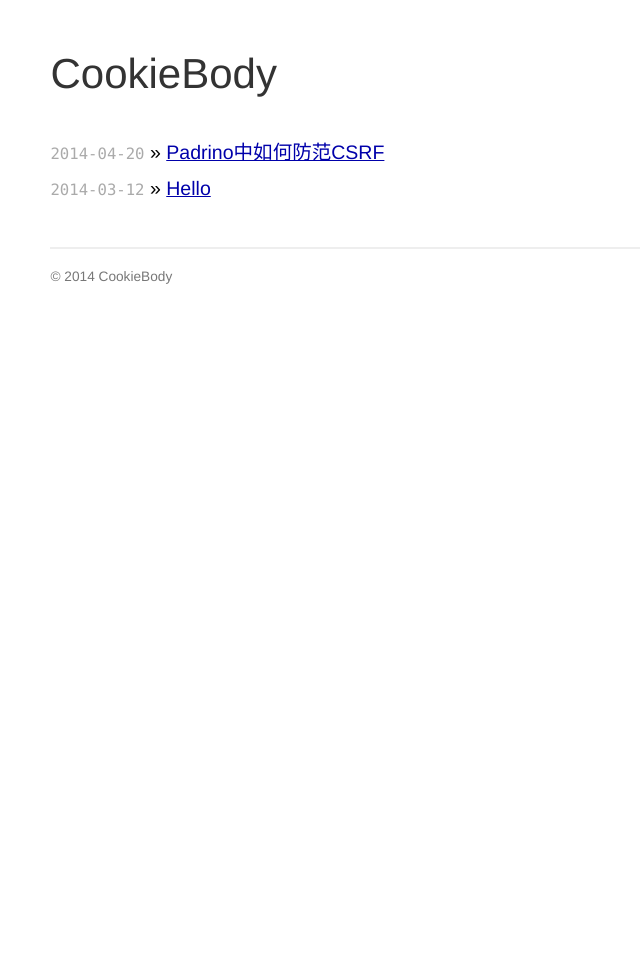
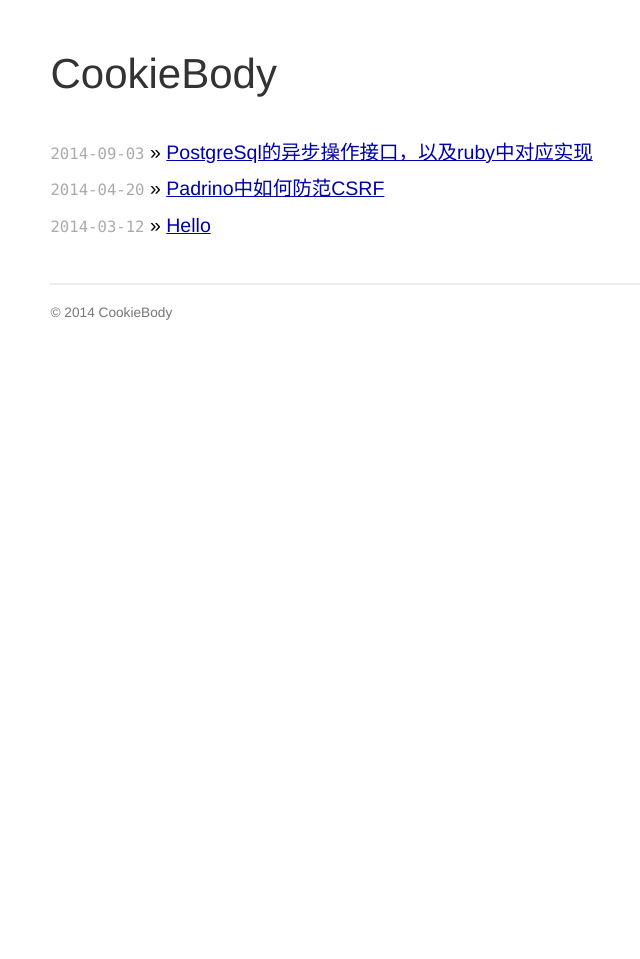
Before and after one commit to cookiebody/cookiebody.github.io, a Jekyll site: the page built from index.html, in a window 1280 px wide. Shown: the whole page, without its empty margins (179-819 px from the left). Built offline with Jekyll 4.4.1, drawn with Linux system fonts in a browser that asks for light colours; Markdown is read by kramdown in place of the engine named in the settings; the list of posts is cut into pages by our own code; part of the change alters nothing that is shown.

Commit message:
add new post about postgresql async_exec

```diff
--- a/_config.yml
+++ b/_config.yml
@@ -1,3 +1,4 @@
+url: https://raw.githubusercontent.com/cookiebody/cookiebody.github.io/master
 name: CookieBody
 markdown: redcarpet
 pygments: true
--- /dev/null
+++ b/_posts/2014-09-03-postgresql-async-and-ruby-driver.md
@@ -0,0 +1,67 @@
+---
+layout: post
+title:  "PostgreSql的异步操作接口，以及ruby中对应实现"
+date:   2014-09-03 22:59:00
+---
+我们团队一直在用padrino框架做开发，数据库操作，是用sequel这个轻量级库。
+在开发中遇到数据IO的瓶颈，就想把数据库操作改为异步的，来提升代码性能。
+
+原以为sequel默认都是同步方式来操作数据库，但看了源码和说明，才发现sequel默认都是在用异步接口：
+
+![sequel]({{ site.url }}/assets/sequel1.png)
+![sequel]({{ site.url }}/assets/sequel2.png)
+那为啥在使用过程中，一点都没感到异步的快感？
+
+于是就扒了一下sequel依赖的那些库：
+
+![sequel]({{ site.url }}/assets/sequel3.png)
+
+libpq，是Pg官方提供的操作接口代码库，C写的；
+
+ruby-pg，是用ruby和C写的gem，实现对libpq的拓展，从而实现ruby对Pg的操作接口；
+
+sequel，是ruby写的轻量级ORM，它实现了数据库连接管理，以及sql的生成。涉及数据库接口方面工作，都是依赖ruby-pg。
+
+libpq本身，确实支持同步和异步两种操作方式：
+[libpq-async](http://www.postgresql.org/docs/current/static/libpq-async.html)
+
+一个数据库连接，就是一条TCP连接，libpq是客户端，Pg是服务端，
+
+同步方式，libpq将指令发送到Pg，Pg指令执行完成，将结果发回，libpq收到结果后，才继续执行下面的代码：
+
+![PQexec]({{ site.url }}/assets/pqexec.png)
+
+异步方式，libpq只是把指令发送到Pg，返回发送结果的标志，想要获取执行结果，需要自己去轮询：
+
+![PQsendQuery]({{ site.url }}/assets/pqsendquery.png)
+
+下面看看ruby-pg：[ruby-pg](https://github.com/ged/ruby-pg)
+
+ruby-pg对Pg的操作，是依赖libpq实现的，其中也包含异步操作接口。
+但是，经过ruby-pg的封装，异步接口，已经和同步效果一样，看代码：
+
+[ruby-pg#pg_connection](https://github.com/ged/ruby-pg/blob/master/ext/pg_connection.c#L3034)
+![ruby-pg]({{ site.url }}/assets/ruby-pg1.png)
+
+[ruby-pg#pg_connection](https://github.com/ged/ruby-pg/blob/master/ext/pg_connection.c#L2997)
+
+![ruby-pg]({{ site.url }}/assets/ruby-pg2.png)
+
+可以看到，在send_query之后，紧接着，就实现了一个轮询方法，去get_result，这个轮询会导致调用程序阻塞，直到获得返回结果。
+使用Pg中的pg_sleep(seconds)来模拟指令执行，通过代码来验证：
+
+![ruby-pg-test]({{ site.url }}/assets/ruby-pg-test.png)
+
+结果exec和async_exec都在10秒后结束，异步和同步的函数，确实都会阻塞ruby的解释器。
+
+也就是说，想要在ruby实现对Pg的异步操作数据库，ruby-pg本身不支持。
+
+还是要自己实现个libpq的拓展，就把ruby-pg中那个轮询的循环去掉就行。
+
+不过，找到问题原因后，就没打算在ruby中实现Pg的异步支持，
+
+如果把ruby-pg的async_exec函数改为异步的，会带来更多问题，毕竟sequel就是只用这个函数的。
+
+而且，有异步，就想要有回调，但在MRI中实现，比较折腾，使用场景也不多。
+
+我们的问题，后来通过应用队列来解决：sidekiq+redis。
```
Also changed, not shown: _assets/pqexec.png (deleted), _assets/pqsendquery.png (deleted), _assets/ruby-pg-test.png (deleted), _assets/ruby-pg1.png (deleted), _assets/ruby-pg2.png (deleted), _assets/sequel1.png (deleted), _assets/sequel2.png (deleted), _assets/sequel3.png (deleted).
